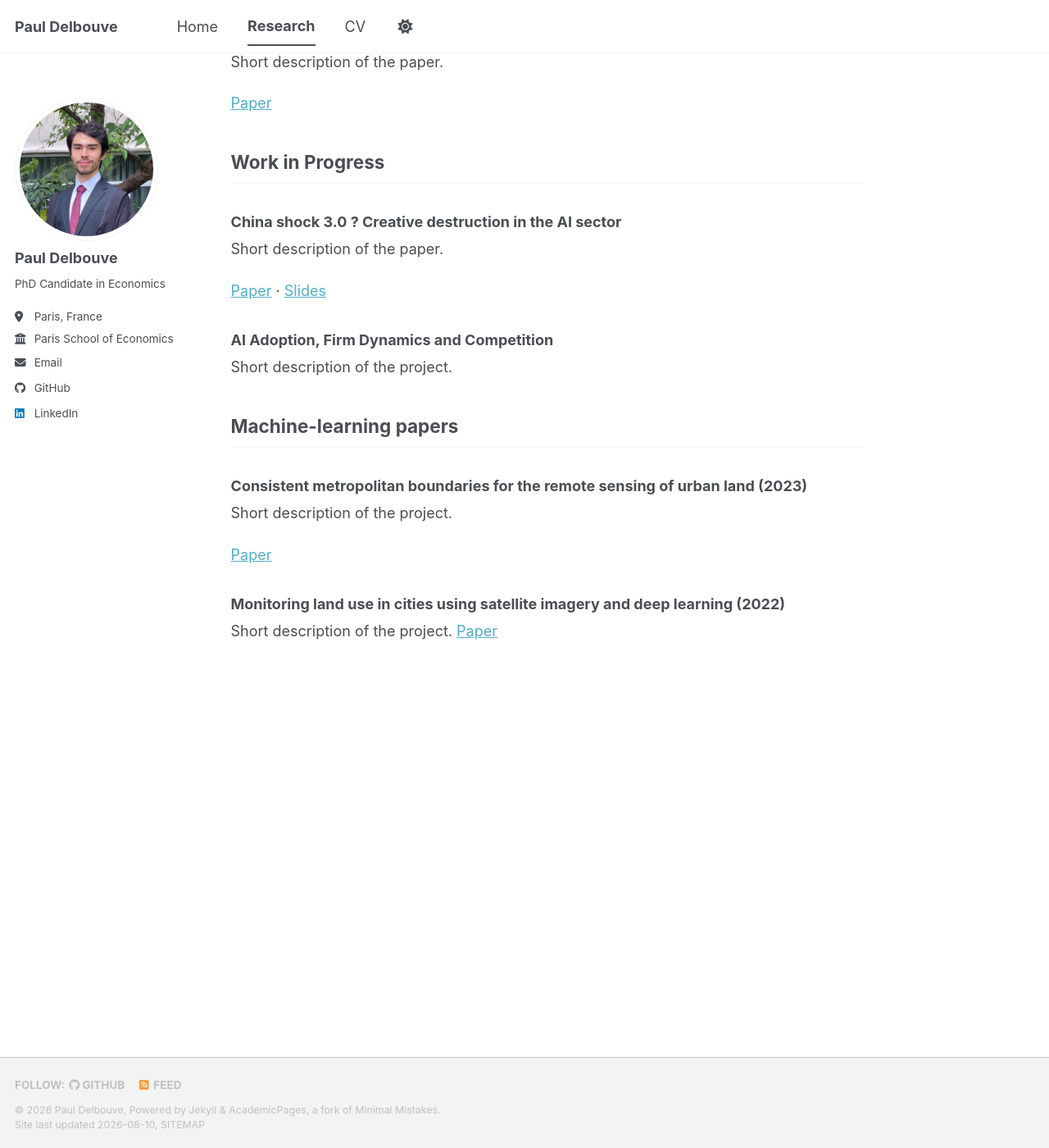
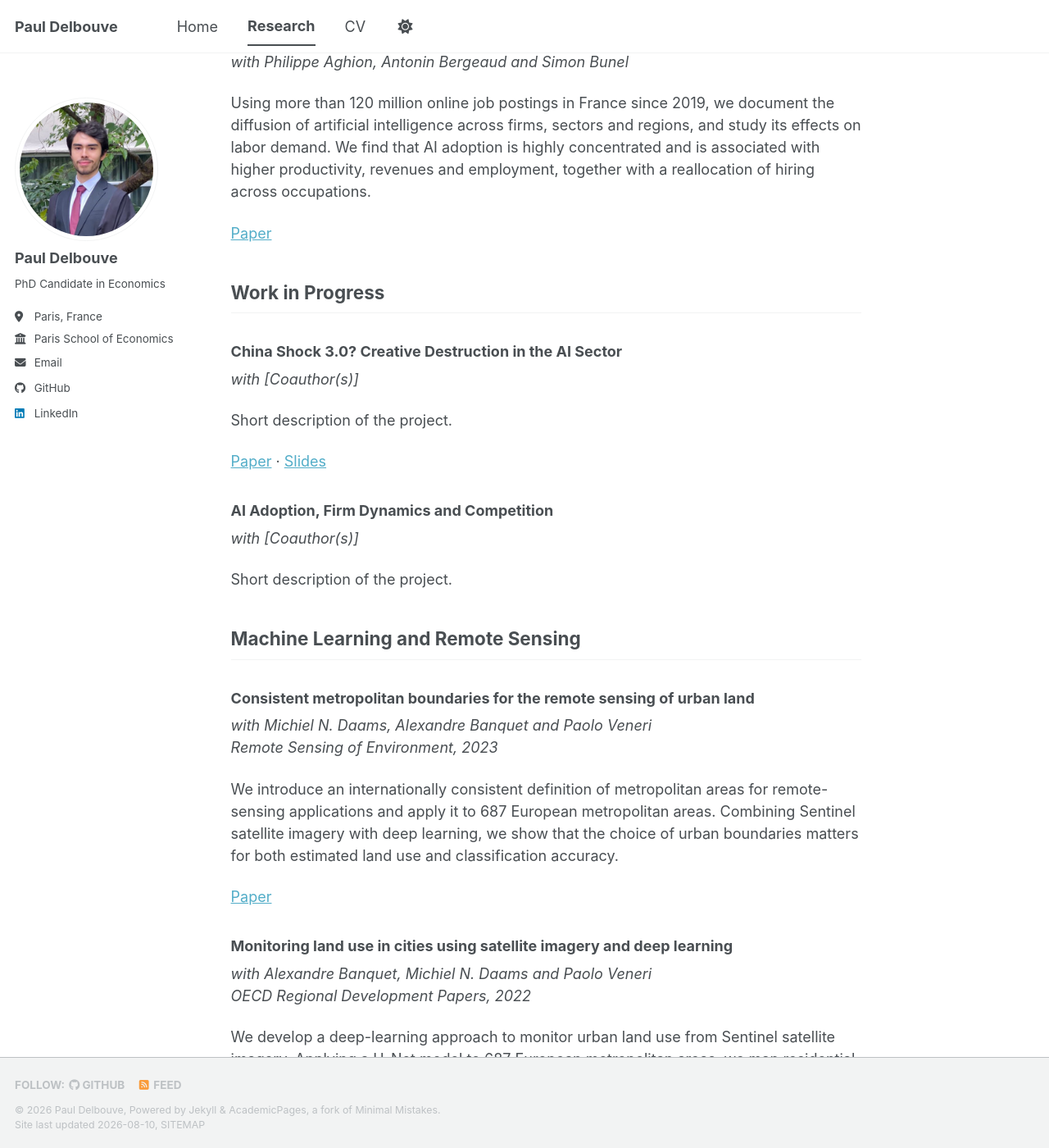
Before and after one commit to Pdelbouve/pdelbouve.github.io, a Jekyll site: the page built from _pages/research.md, in a window 1280 px wide and 1400 px high, scrolled down 232 px. Shown: the whole window at 82% size. Built offline with Jekyll 4.4.1, drawn with Linux system fonts in a browser that asks for light colours; a style sheet for code colours, icons or effects is not loaded.

Commit message:
Add description.md

```diff
--- a/_pages/research.md
+++ b/_pages/research.md
@@ -8,33 +8,59 @@ author_profile: true
 
 ### Diffusion de l'intelligence artificielle en France
 
-Short description of the paper.
+*with Philippe Aghion, Antonin Bergeaud and Simon Bunel*
+
+Using more than 120 million online job postings in France since 2019,
+we document the diffusion of artificial intelligence across firms, sectors
+and regions, and study its effects on labor demand. We find that AI adoption
+is highly concentrated and is associated with higher productivity, revenues
+and employment, together with a reallocation of hiring across occupations.
 
 [Paper](/files/aghion2025diffusion.pdf)
 
+
 ## Work in Progress
 
-### China shock 3.0 ? Creative destruction in the AI sector
+### China Shock 3.0? Creative Destruction in the AI Sector
 
-Short description of the paper.
+*with [Coauthor(s)]*
+
+Short description of the project.
 
 [Paper](/files/AI_innovation.pdf) · [Slides](/files/AI_innovation_slides.pdf)
 
 
 ### AI Adoption, Firm Dynamics and Competition
 
+*with [Coauthor(s)]*
+
 Short description of the project.
 
 
-## Machine-learning papers
+## Machine Learning and Remote Sensing
 
-### Consistent metropolitan boundaries for the remote sensing of urban land (2023)
+### Consistent metropolitan boundaries for the remote sensing of urban land
 
-Short description of the project.
+*with Michiel N. Daams, Alexandre Banquet and Paolo Veneri*
+*Remote Sensing of Environment, 2023*
+
+We introduce an internationally consistent definition of metropolitan areas
+for remote-sensing applications and apply it to 687 European metropolitan
+areas. Combining Sentinel satellite imagery with deep learning, we show that
+the choice of urban boundaries matters for both estimated land use and
+classification accuracy.
 
 [Paper](/files/daams2023consistent.pdf)
 
-### Monitoring land use in cities using satellite imagery and deep learning (2022)
 
-Short description of the project.
+### Monitoring land use in cities using satellite imagery and deep learning
+
+*with Alexandre Banquet, Michiel N. Daams and Paolo Veneri*
+*OECD Regional Development Papers, 2022*
+
+We develop a deep-learning approach to monitor urban land use from Sentinel
+satellite imagery. Applying a U-Net model to 687 European metropolitan areas,
+we map residential and business-related land use and provide a scalable
+framework for tracking urban development consistently and in near real time.
+
 [Paper](/files/veneri2022monitoring.pdf)
```
